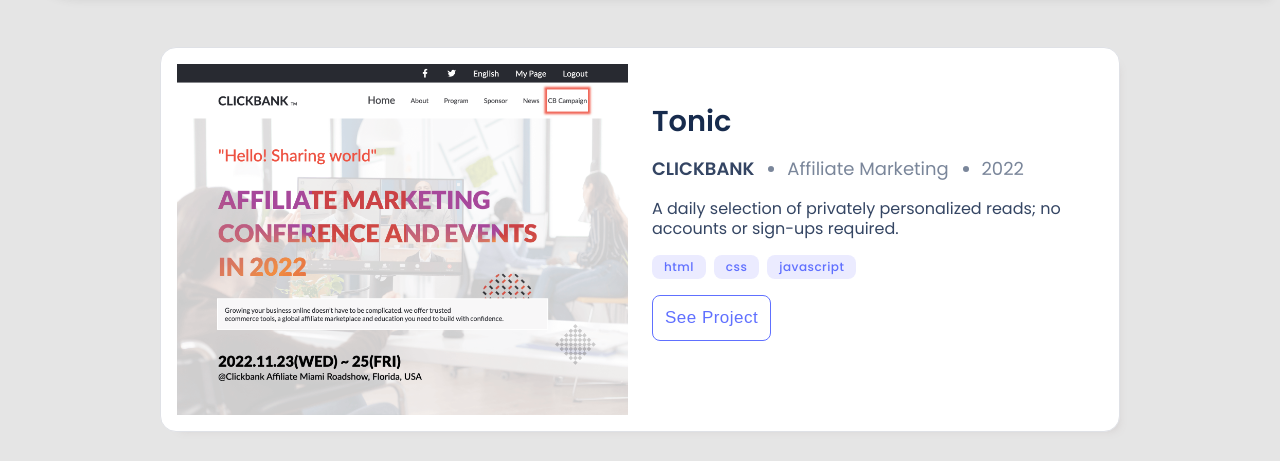
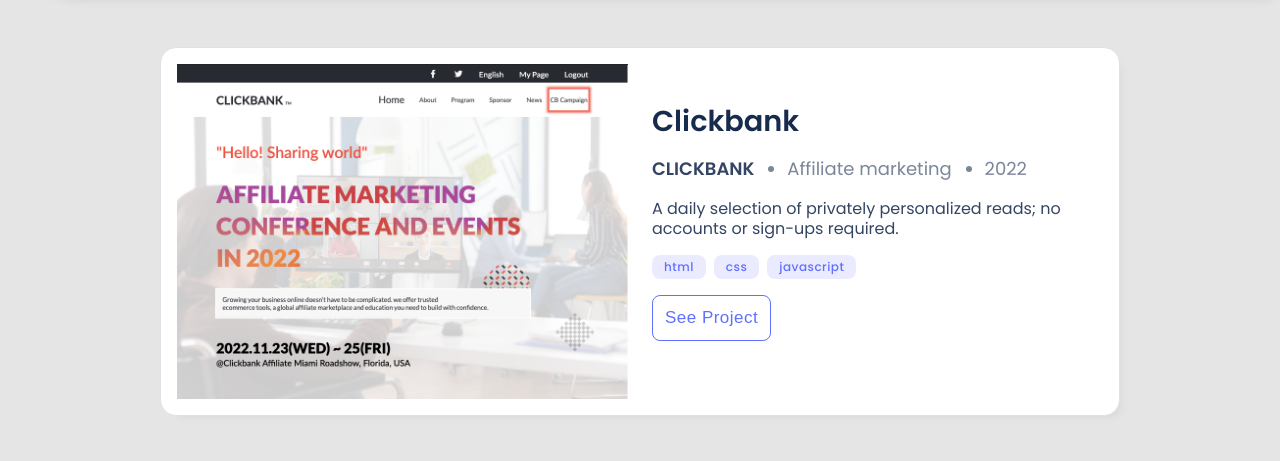
Before and after one commit to Strangeal/Portfolio, a website: page index.html in a window 1280 px wide. Shown: the part 850-1311 px from the top of the page. Drawn offline with Linux system fonts and the light colour scheme.

Commit message:
Add project details

```diff
--- a/index.js
+++ b/index.js
@@ -15,17 +15,17 @@
 // Cards Array
 const projectList = [{
   id: '1',
-  title: 'Tonic',
-  feature: ['CLICKBANK', 'Affiliate Marketing', 2022],
+  title: 'Clickbank',
+  feature: ['CLICKBANK', 'Affiliate marketing', 2022],
   short_desc: 'A daily selection of privately personalized reads; no accounts or sign-ups required.',
   full_desc: 'Lorem ipsum it 1960s with the releaLorem Ipsum is simply dummy text of the printing and typesetting industry. Lorem Ipsum has been the industrys standard dummy text ever since the 1500s, when an unknown printer took a galley of type and scrambled it 1960s with the releorem Ipsum is simply dummy text of the printing and typesetting industry. Lorem Ipsum han printer took a galley of type and scrambled it 1960s with the releawn printer took a galley of type and scrambled it 1960s with the releaLorem Ipsum is simply dummy text of the printing and typesetting industry. Lorem Ipsum has been the industry standard dummy text ever since the 1500s, when an unknown printer took a galley of type and scrambled it 1960s with the relea',
   live_link: 'https://strangeal.github.io/clickbank/index.html',
-  src_link: 'https://github.com/Strangeal/clickbank',
-  card_img: 'img/clickbankshot.png',
-  model_img: 'img/clickbankshot.png',
+  src_link: 'https://github.com/Strangeal/clickbank/',
+  card_img: 'img/shot.png',
+  model_img: 'img/desktopview.jpeg',
   live_img: 'img/liveicon.svg',
   src_Img: 'img/githubsrcicon.svg',
-  model_tags: ['html', 'css', 'javascript', 'github', 'ruby', 'Bootstrap'],
+  model_tags: ['html', 'css', 'javascript', 'github', 'Bootstrap'],
   card_tags: ['html', 'css', 'javascript'],
 },
 {
@@ -80,7 +80,7 @@
 const cardEl = document.querySelector('.cards');
 projectList.forEach((project, id) => {
   cardEl.innerHTML += `<section class="card ${project.classNm}">
-  <img src="${project.card_img}" alt="Snapshoot-Portfolio">
+  <img src="${project.card_img}" class="img-${project.card_img[0]}" alt="Snapshoot-Portfolio">
       <div class="card-block" id="arti-${id + 1}">
           <h2>${project.title}</h2>
           <ul class="card-frame">
--- a/styles.css
+++ b/styles.css
@@ -16,6 +16,10 @@
   font-style: normal;
   background-color: #e5e5e5;
   margin: 0;
+}
+
+.img-i {
+  width: 100%;
 }
 
 a {
```
Also changed, not shown: img/clickbankshot.png (deleted), img/desktopview.jpeg (added), img/shot.png (added), 1 other file.
